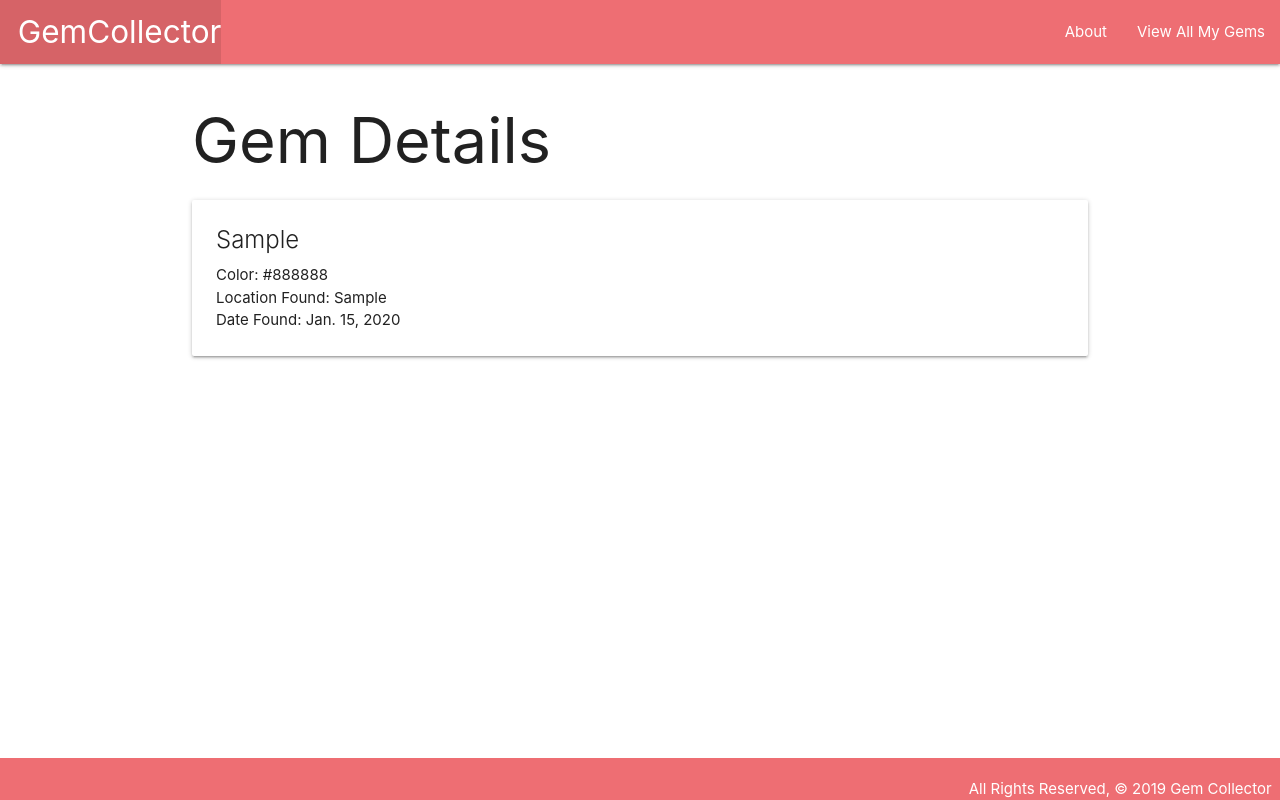
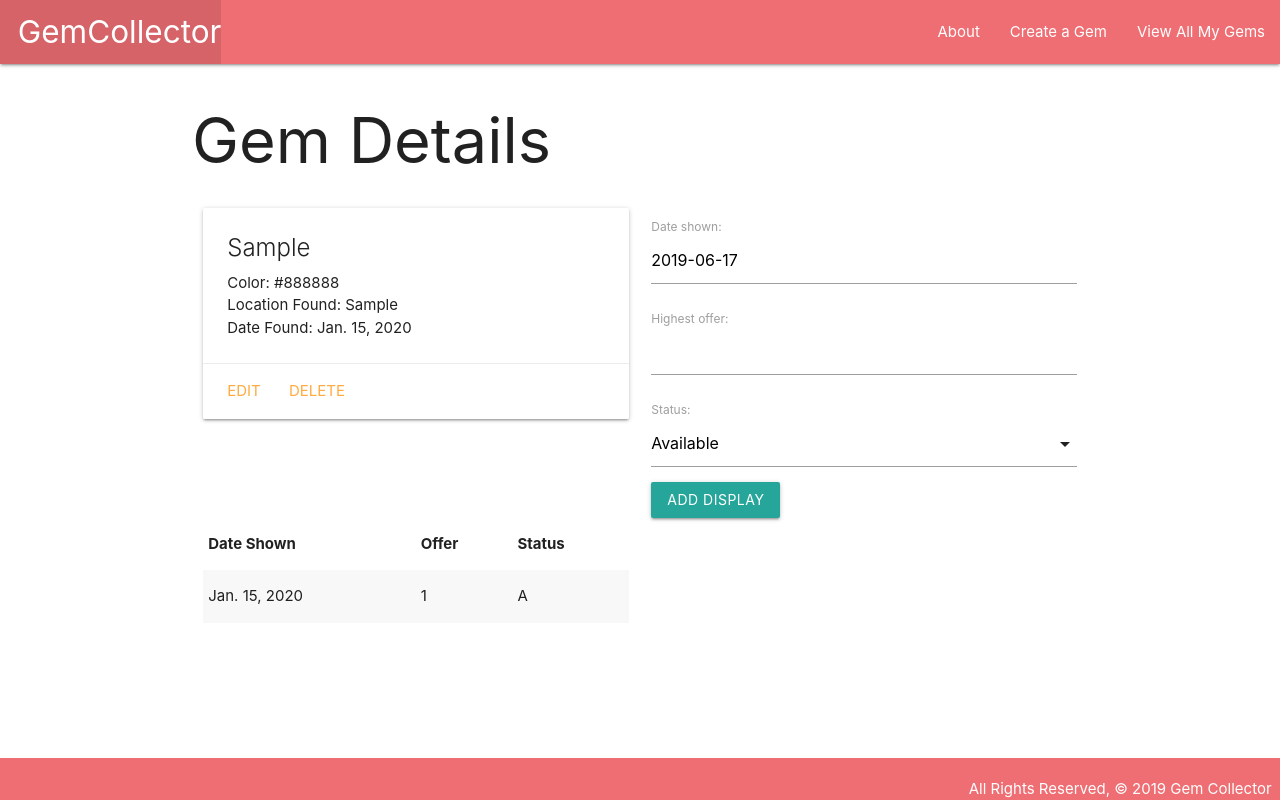
Before and after one commit to dhagandev/collectorapp, a Django app: page /gems/1/ in a window 1280 px wide. Run offline with Django 3.2, Linux system fonts and the light colour scheme; tables that the repository leaves empty hold one stand-in row (values such as "Sample post").

Commit message:
EOD Day 2 Collector code

```diff
--- a/collectorapp/main_app/admin.py
+++ b/collectorapp/main_app/admin.py
@@ -1,5 +1,6 @@
 from django.contrib import admin
-from .models import Gem
+from .models import Gem, Display
 
 # Register your models here.
 admin.site.register(Gem)
+admin.site.register(Display)
--- /dev/null
+++ b/collectorapp/main_app/forms.py
@@ -0,0 +1,7 @@
+from django.forms import ModelForm
+from .models import Display
+
+class DisplayForm(ModelForm):
+	class Meta:
+		model = Display
+		fields = ['date_shown', 'highest_offer', 'status']
--- a/collectorapp/main_app/models.py
+++ b/collectorapp/main_app/models.py
@@ -1,19 +1,38 @@
 from django.db import models
+from django.urls import reverse
 import datetime
+
+STATUS_ENUM = (
+	('A', 'Available'),
+	('S', 'Sold'),
+	('P', 'Sale Pending')
+)
 
 # Create your models here.
 class Gem(models.Model):
 	gem_type = models.CharField(max_length=100)
 	color = models.CharField(max_length=100)
 	location_found = models.CharField(max_length=100)
-	date_found = models.DateField()
+	date_found = models.DateField('date found')
 
 	def __str__(self):
 		return self.color + " " + self.gem_type
 
-gems = [
-	Gem('Turquoise', 'Light Blue', 'Arizona', datetime.datetime(2019, 6, 9)),
-	Gem('Quartz', 'Rose Pink', 'South Dakota', datetime.datetime(2019, 5, 23)),
-	Gem('Ruby', 'Dark Red', 'Brazil', datetime.datetime(2019, 5, 7)),
-	Gem('Malachite', 'Green', 'Mexico', datetime.datetime(2019, 4, 16))
-]
+	def get_absolute_url(self):
+		return reverse('detail', kwargs={'gem_id': self.id})
+
+class Display(models.Model):
+	date_shown = models.DateField('date shown')
+	highest_offer = models.IntegerField()
+	status = models.CharField(
+		max_length=1,
+		choices=STATUS_ENUM,
+		default=STATUS_ENUM[0][0]
+	)
+	gem = models.ForeignKey(Gem, on_delete=models.CASCADE)
+
+	def __str__(self):
+		return str(self.date_shown) + " " + self.status
+
+	class Meta:
+		ordering = ['-date_shown']
--- a/collectorapp/main_app/templates/base.html
+++ b/collectorapp/main_app/templates/base.html
@@ -9,6 +9,7 @@
     <title>Gem Collector</title>
     <link rel="stylesheet" href="https://cdnjs.cloudflare.com/ajax/libs/materialize/1.0.0/css/materialize.min.css">
     <link rel="stylesheet" type="text/css" href="{% static 'css/style.css' %}">
+    <script src="https://cdnjs.cloudflare.com/ajax/libs/materialize/1.0.0/js/materialize.min.js"></script>
 </head>
 <body>
     <header class="navbar-fixed">
@@ -18,8 +19,9 @@
                     <li><a href="/" class="left brand-logo">&nbsp;&nbsp;GemCollector</a></li>
                 </ul>
                 <ul class="right">
-                    <li><a href="/about">About</a></li>
-                    <li><a href="/gems">View All My Gems</a></li>
+                    <li><a href="{% url 'about' %}">About</a></li>
+                    <li><a href="{% url 'gems_create' %}">Create a Gem</a></li>
+                    <li><a href="{% url 'index' %}">View All My Gems</a></li>
                 </ul>
             </div>
         </nav>
--- a/collectorapp/main_app/templates/gems/detail.html
+++ b/collectorapp/main_app/templates/gems/detail.html
@@ -3,6 +3,8 @@
 
 <h1>Gem Details</h1>
 
+<div class="row">
+  <div class="col s6">
     <div class="card">
       <div class="card-content">
         <span class="card-title">{{ gem.gem_type }}</span>
@@ -10,6 +12,50 @@
         <p>Location Found: {{ gem.location_found }}</p>
         <p>Date Found: {{ gem.date_found }}</p>
       </div>
+      <div class="card-action">
+        <a href="{% url 'gems_update' gem.id %}">Edit</a>
+        <a href="{% url 'gems_delete' gem.id %}">Delete</a>
+      </div>
+    </div>
   </div>
 
+  <div class="col s6">
+    <form  action="{% url 'add_display' gem.id %}" method="post">
+      {% csrf_token %}
+      {{ display_form.as_p }}
+      <input type="submit" class="btn" value="Add Display">
+    </form>
+  </div>
+
+  <div class="col s6">
+    <table class="striped">
+      <thead>
+        <tr><th>Date Shown</th><th>Offer</th><th>Status</th></tr>
+      </thead>
+      <tbody>
+        {% for display in gem.display_set.all %}
+          <tr>
+            <td>{{display.date_shown}}</td>
+            <td>{{display.highest_offer}}</td>
+            <td>{{display.status}}</td>
+          </tr>
+        {% endfor %}
+      </tbody>
+    </table>
+  </div>
+</div>
+
+
+<script>
+  var dateEl = document.getElementById('id_date_shown');
+  M.Datepicker.init(dateEl, {
+    format: 'yyyy-mm-dd',
+    defaultDate: new Date(),
+    setDefaultDate: true,
+    autoClose: true
+  });
+
+  var selectEl = document.getElementById('id_status');
+  M.FormSelect.init(selectEl);
+</script>
 {% endblock %}
--- a/collectorapp/main_app/templates/gems/index.html
+++ b/collectorapp/main_app/templates/gems/index.html
@@ -12,6 +12,10 @@
                 <p>Location Found: {{ gem.location_found }}</p>
                 <p>Date Found: {{ gem.date_found }}</p>
             </div>
+            <div class="card-action">
+                <a href="{% url 'gems_update' gem.id %}">Edit</a>
+                <a href="{% url 'gems_delete' gem.id %}">Delete</a>
+            </div>
         </div>
     </a>
 {% endfor %}
--- /dev/null
+++ b/collectorapp/main_app/templates/home.html
@@ -0,0 +1,6 @@
+{% extends 'base.html' %}
+{% block content %}
+
+	<h1>Home</h1>
+
+{% endblock %}
--- a/collectorapp/main_app/urls.py
+++ b/collectorapp/main_app/urls.py
@@ -6,4 +6,8 @@ urlpatterns = [
     path('about/', views.about, name='about'),
     path('gems/', views.gems_index, name='index'),
     path('gems/<int:gem_id>/', views.gems_detail, name='detail'),
+    path('gems/create/', views.GemCreate.as_view(), name='gems_create'),
+    path('gems/<int:pk>/update', views.GemUpdate.as_view(), name='gems_update'),
+    path('gems/<int:pk>/delete', views.GemDelete.as_view(), name='gems_delete'),
+    path('gems/<int:gem_id>/add_display', views.add_display, name='add_display')
 ]
--- a/collectorapp/main_app/views.py
+++ b/collectorapp/main_app/views.py
@@ -1,10 +1,24 @@
-from django.shortcuts import render
+from django.shortcuts import render, redirect
 from django.http import HttpResponse
+from django.views.generic.edit import CreateView, UpdateView, DeleteView
 from .models import Gem
+from .forms import DisplayForm
 # Create your views here.
 
+class GemCreate(CreateView):
+    model = Gem
+    fields = '__all__'
+
+class GemUpdate(UpdateView):
+    model = Gem
+    fields = '__all__'
+
+class GemDelete(DeleteView):
+    model = Gem
+    success_url = '/gems/'
+
 def home(request):
-    return HttpResponse('<h1>GemCollector</h1>')
+    return render(request, 'home.html')
 
 def about(request):
     return render(request, 'about.html')
@@ -15,4 +29,16 @@ def gems_index(request):
 
 def gems_detail(request, gem_id):
     gem = Gem.objects.get(id=gem_id)
-    return render(request, 'gems/detail.html', {'gem': gem})
+    display_form = DisplayForm()
+    return render(request, 'gems/detail.html', {
+        'gem': gem,
+        'display_form': display_form
+    })
+
+def add_display(request, gem_id):
+    form = DisplayForm(request.POST)
+    if form.is_valid():
+        new_display = form.save(commit=False)
+        new_display.gem_id = gem_id
+        new_display.save()
+    return redirect('detail', gem_id = gem_id)
```
Also changed, not shown: collectorapp/main_app/templates/main_app/gem_confirm_delete.html (added, +13 -0 lines), collectorapp/main_app/templates/main_app/gem_form.html (added, +29 -0 lines), collectorapp/main_app/migrations/0002_display.py (added). Lines whose indentation alone changed are shown as unchanged.
